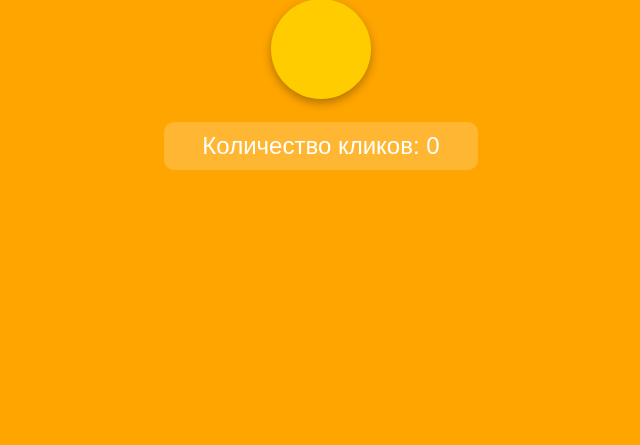
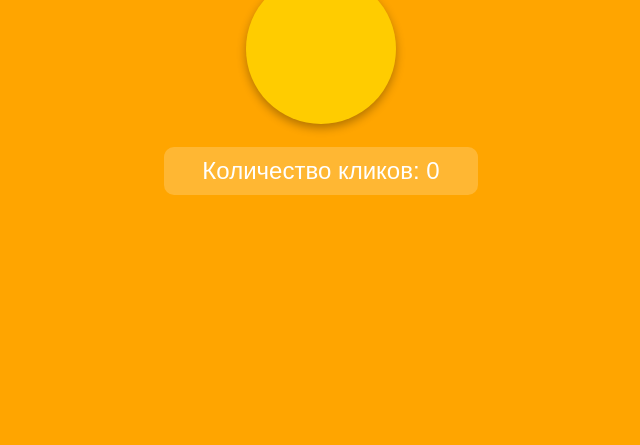
Before and after one commit to howos1/teaclicker-web, a plain HTML site: page index.html in a window 1280 px wide. Shown: the part 355-800 px from the top of the page, without its empty margins (319-959 px from the left). Drawn offline with Linux system fonts and the light colour scheme.

Commit message:
Update index.html

```diff
--- a/index.html
+++ b/index.html
@@ -26,8 +26,8 @@
         }
 
         button {
-            width: 100px; /* Ширина кнопки */
-            height: 100px; /* Высота кнопки */
+            width: 150px; /* Увеличена ширина кнопки */
+            height: 150px; /* Увеличена высота кнопки */
             border: none; /* Убираем рамку */
             border-radius: 50%; /* Делаем кнопку круглой */
             background-color: #ffcc00; /* Цвет фона кнопки */
```
